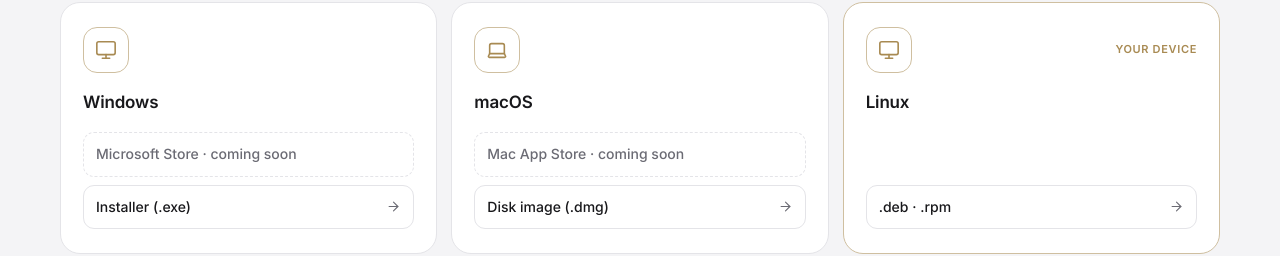
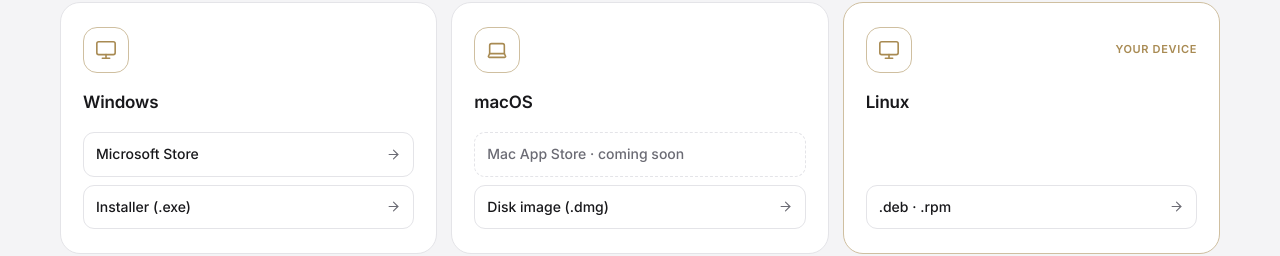
Before and after one commit to xmhrnx/easysend, a plain HTML site: page site/index.html in a window 1280 px wide. Shown: the part 4615-4871 px from the top of the page. Drawn offline with Linux system fonts and the light colour scheme; files whose address does not match are found by name; a web font is replaced by a local one.

Commit message:
Link the Microsoft Store listing from the website and README

```diff
--- a/site/index.html
+++ b/site/index.html
@@ -445,7 +445,7 @@ footer small { color: var(--muted); font-size: 13px; width: 100%; }
 const RELEASES = "https://github.com/xmhrnx/easysend/releases/latest";
 const PLATFORMS = [
   { id: "windows", name: "Windows", icon: "i-monitor", where: [
-    ["Microsoft Store", ""],
+    ["Microsoft Store", "https://apps.microsoft.com/detail/9NRD1RDP4J3C"],
     ["Installer (.exe)", RELEASES],
   ]},
   { id: "mac", name: "macOS", icon: "i-laptop", where: [
```
Also changed, not shown: 1 other file.
